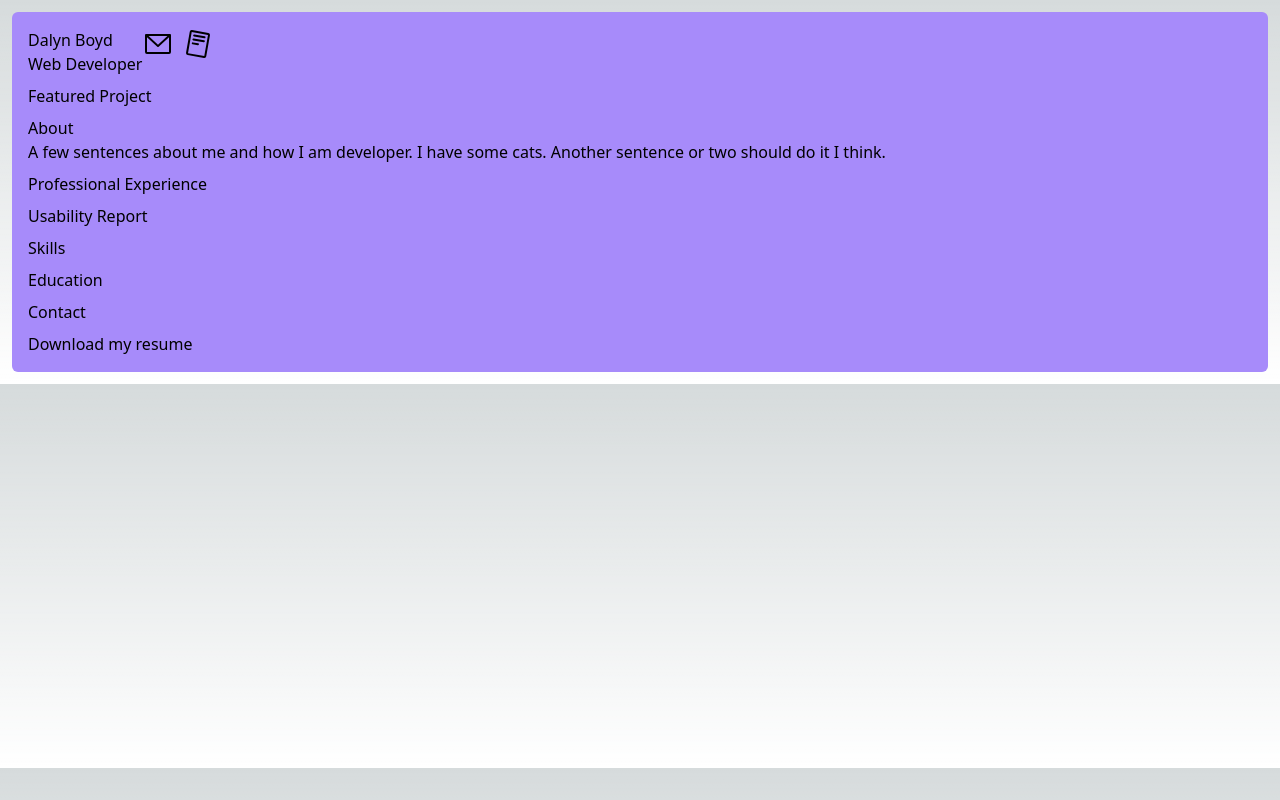
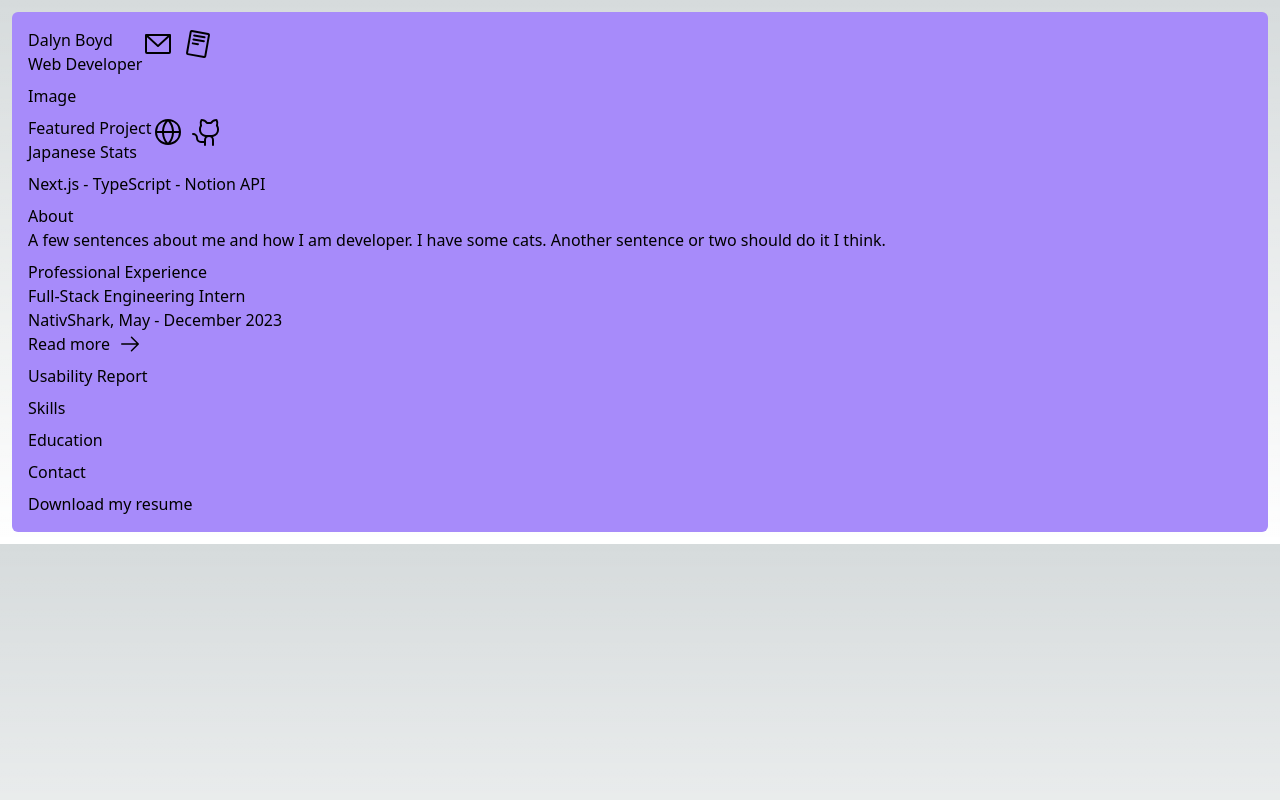
Before and after one commit to dalyn-lambert/Portfolio, a Next.js app: page / in a window 1280 px wide. Built offline with nearby package versions, Linux system fonts and the light colour scheme.

Commit message:
added Professional Experience component

```diff
--- /dev/null
+++ b/src/Components/FeaturedProject.tsx
@@ -0,0 +1,22 @@
+import GitHubIcon from '@/app/Icons/GitHub';
+import InternetIcon from '@/app/Icons/Internet';
+
+const FeaturedProject = () => {
+  return (
+    <div className='bg-slate-200 text-black p-2 rounded-md flex flex-col gap-2'>
+      <div className='w-52 h-52 bg-red-100'>Image</div>
+      <div className='flex flex-row justify-between'>
+        <div className='flex flex-col'>
+          <span className='text-sm italic'>Featured Project</span>
+          <span className='text-2xl font-bold'>Japanese Stats</span>
+        </div>
+        <div className='flex flex-row gap-2 items-center'>
+          <InternetIcon />
+          <GitHubIcon />
+        </div>
+      </div>
+      <div>Next.js - TypeScript - Notion API</div>
+    </div>
+  );
+};
+export default FeaturedProject;
--- /dev/null
+++ b/src/Components/Professional Experience.tsx
@@ -0,0 +1,16 @@
+import ArrowIcon from '@/app/Icons/Arrow';
+
+const ProfessionalExperience = () => {
+  return (
+    <div className='bg-slate-200 text-black p-2 rounded-md flex flex-col'>
+      <span className='font-bold'>Professional Experience</span>
+      <span>Full-Stack Engineering Intern</span>
+      <span>NativShark, May - December 2023</span>
+      <div className='flex flex-row gap-2'>
+        <span>Read more</span>
+        <ArrowIcon />
+      </div>
+    </div>
+  );
+};
+export default ProfessionalExperience;
--- /dev/null
+++ b/src/app/Icons/Arrow.tsx
@@ -0,0 +1,8 @@
+'use client';
+
+import { ArrowRight } from '@phosphor-icons/react';
+
+const ArrowIcon = () => {
+  return <ArrowRight size={24} />;
+};
+export default ArrowIcon;
--- /dev/null
+++ b/src/app/Icons/GitHub.tsx
@@ -0,0 +1,8 @@
+'use client';
+
+import { GithubLogo } from '@phosphor-icons/react';
+
+const GitHubIcon = () => {
+  return <GithubLogo size={32} />;
+};
+export default GitHubIcon;
--- /dev/null
+++ b/src/app/Icons/Internet.tsx
@@ -0,0 +1,7 @@
+'use client';
+import { GlobeSimple } from '@phosphor-icons/react';
+
+const InternetIcon = () => {
+  return <GlobeSimple size={32} />;
+};
+export default InternetIcon;
--- a/src/app/page.tsx
+++ b/src/app/page.tsx
@@ -1,14 +1,16 @@
 import About from '@/Components/About';
+import FeaturedProject from '@/Components/FeaturedProject';
 import Header from '@/Components/Header';
+import ProfessionalExperience from '@/Components/Professional Experience';
 
 export default function Home() {
   return (
     <main className='p-3'>
       <div className='min-w-full bg-violet-400 p-4 flex flex-col gap-2 rounded-md'>
         <Header />
-        <span>Featured Project</span>
+        <FeaturedProject />
         <About />
-        <span>Professional Experience</span>
+        <ProfessionalExperience />
         <span>Usability Report</span>
         <span>Skills</span>
         <span>Education</span>
```
